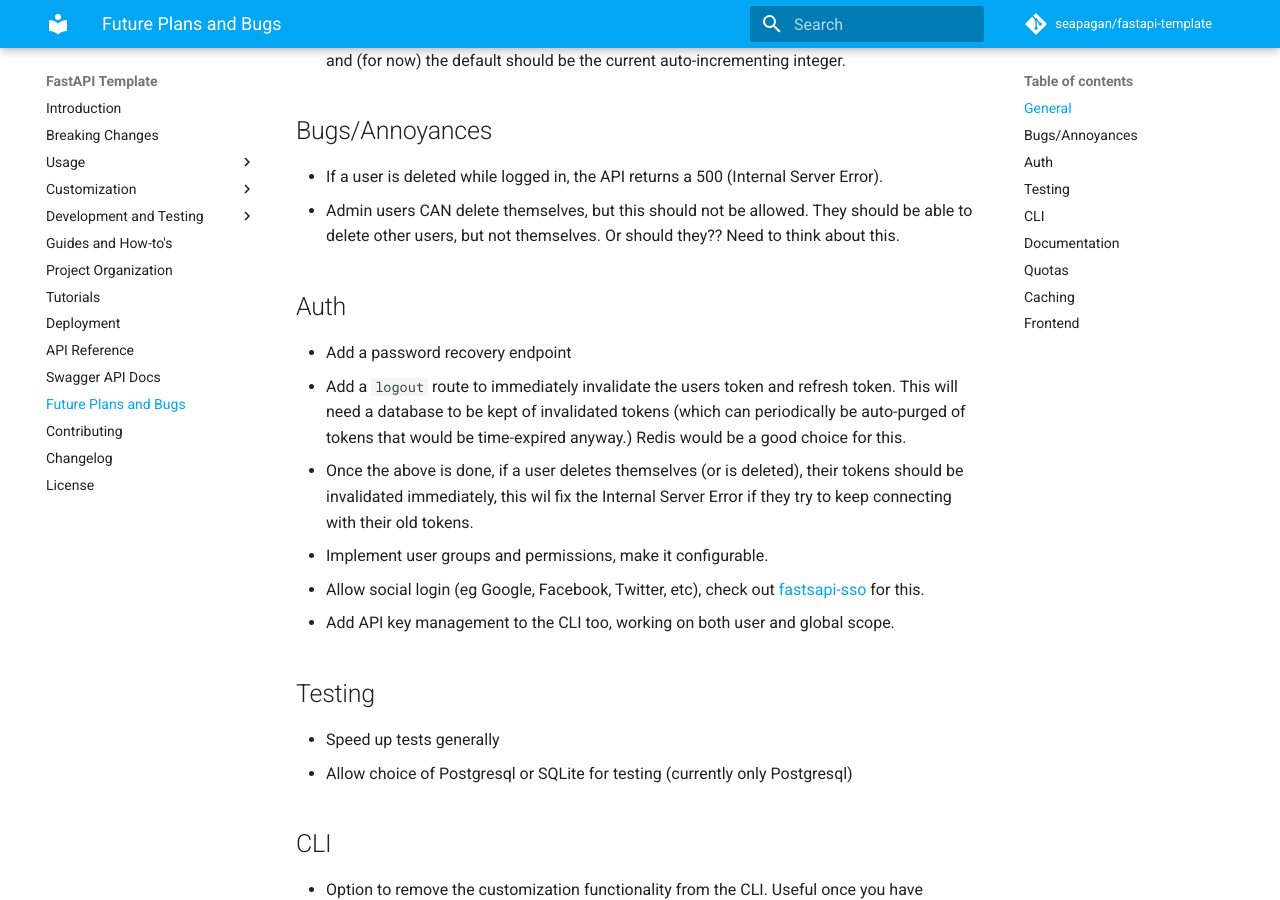
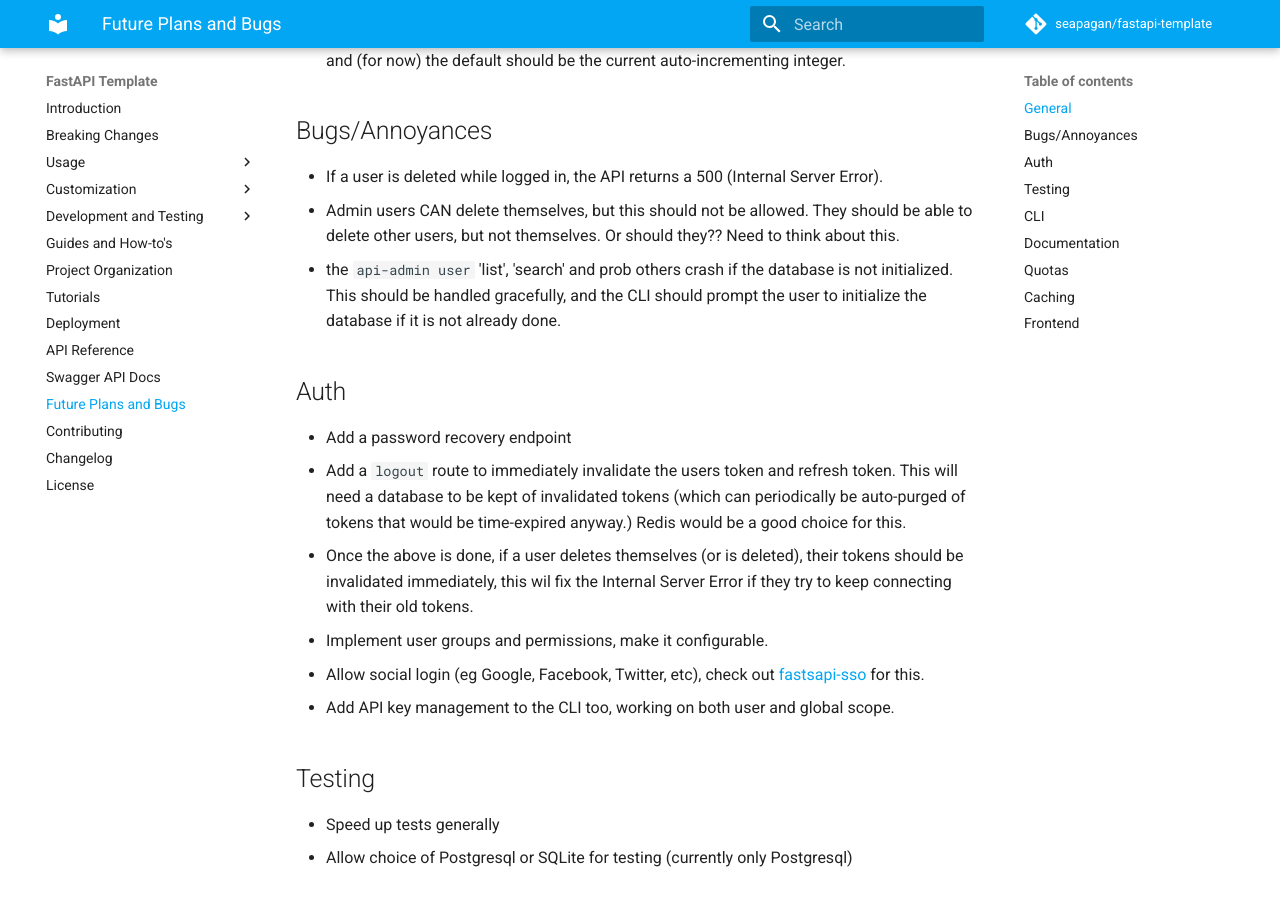
Before and after one commit to seapagan/fastapi-template, an MkDocs documentation site: the page built from docs/future.md, in a window 1280 px wide and 900 px high, scrolled down 978 px. Built offline with MkDocs 1.6.1 and Material for MkDocs 9.7.7, drawn with Linux system fonts in a browser that asks for light colours; comment, search, counter and statistics services are not loaded.

Commit message:
remove unused psycopg2 library
Signed-off-by: Grant Ramsay <seapagan@gmail.com>

```diff
--- a/TODO.md
+++ b/TODO.md
@@ -41,6 +41,9 @@
 - Admin users CAN delete themselves, but this should not be allowed. They should
   be able to delete other users, but not themselves. Or should they?? Need to
   think about this.
+- the `api-admin user` 'list', 'search' and prob others crash if the database is
+  not initialized. This should be handled gracefully, and the CLI should
+  prompt the user to initialize the database if it is not already done.
 
 ## Auth
 
--- a/pyproject.toml
+++ b/pyproject.toml
@@ -14,7 +14,6 @@
   "asyncpg>=0.30.0",
   "email-validator>=2.2.0",
   "fastapi[standard]>=0.115.4",
-  "psycopg2>=2.9.10",
   "pydantic>=2.9.2",
   "pydantic-settings>=2.6.1",
   "pyjwt>=2.9.0",
```
Also changed, not shown: 1 other file.
